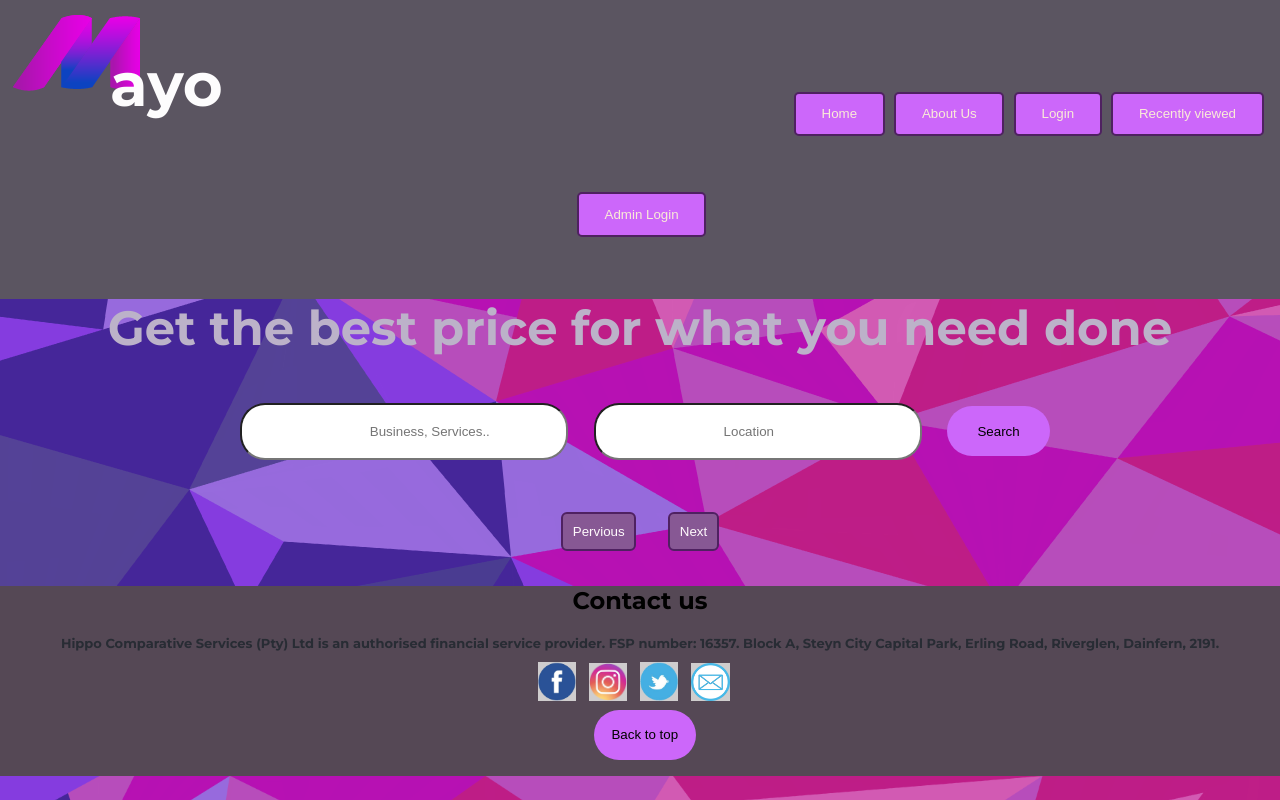
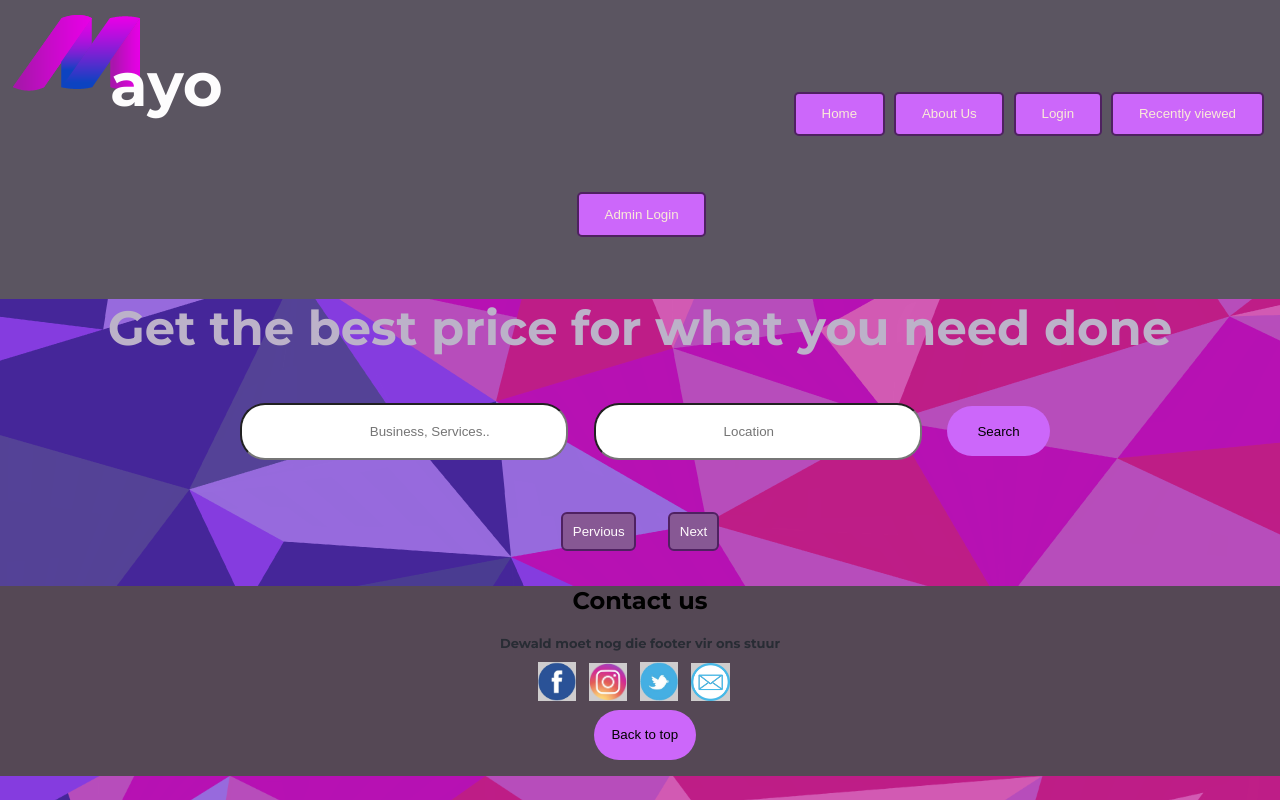
Before and after one commit to GvNiekerk/mayo, a React (Create React App) app: page / in a window 1280 px wide. Built offline with nearby package versions, Linux system fonts and the light colour scheme; no server answers.

Commit message:
Push changes

```diff
--- a/src/footer.js
+++ b/src/footer.js
@@ -29,7 +29,7 @@ class footer extends Component
                  </div>
                  <div>
                  <h2 className="foot">Contact us</h2>
-                 <h2 className="footpar">Hippo Comparative Services (Pty) Ltd is an authorised financial service provider. FSP number: 16357. Block A, Steyn City Capital Park, Erling Road, Riverglen, Dainfern, 2191.</h2>
+                 <h2 className="footpar">Dewald moet nog die footer vir ons stuur</h2>
 
                  <img onClick={() => this.facebookClick()} className="fbfoot" src={face}/>
                 <img onClick={() => this.instaClick()} className="fbfoot" src={insta}/>
```
Also changed, not shown: 1 other file (tests, documents, lock files or other folders).
